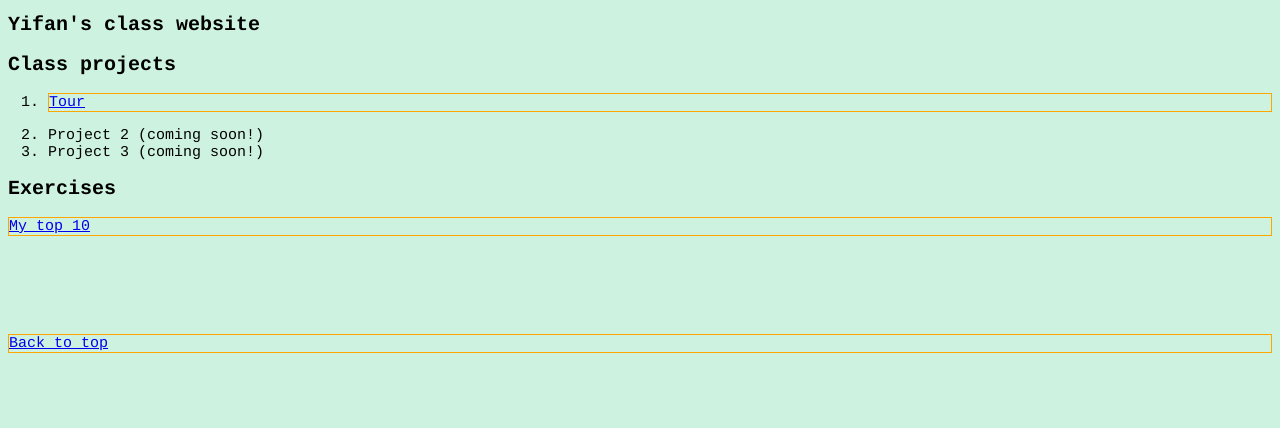
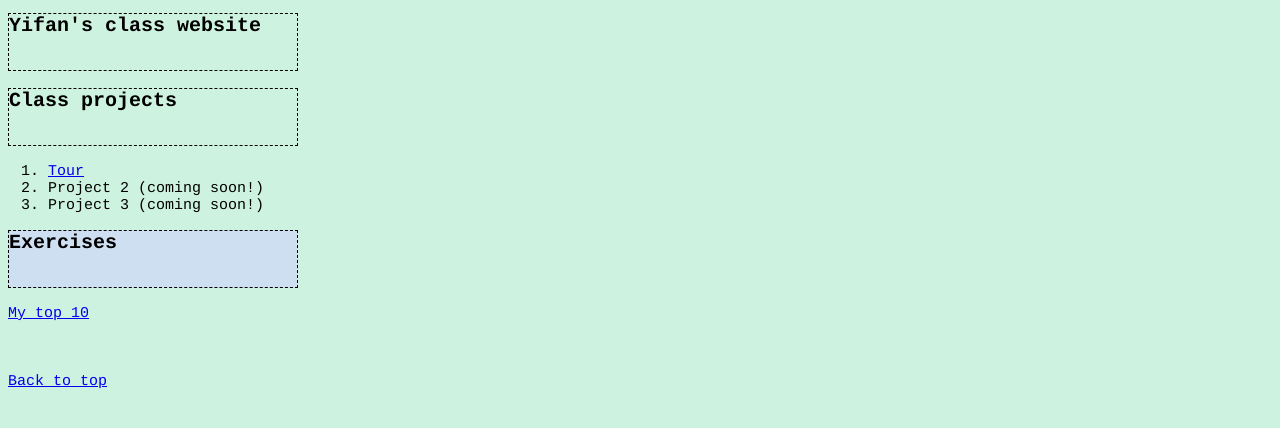
Before and after one commit to yifan0102/interactive-2021, a plain HTML site: page index.html in a window 1280 px wide. Drawn offline with Linux system fonts and the light colour scheme.

Commit message:
Update index.html

```diff
--- a/index.html
+++ b/index.html
@@ -12,20 +12,10 @@
 h1, h2 {
   font-family: Courier;
   font-size: 20px;
-/*  font-weight: bold;
-*/}
-p,a,body {
+}
+p, a, body {
   font-family: Courier;
   font-size: 15px;
-/*  font-weight: bold;
-*/}
-
-a {
-  display:block;
-  border:1px solid orange;
-  margin:1em auto;
-  height:20px
-  width:10vw;
 }
 
 a:hover {
@@ -42,22 +32,21 @@ a:focus {
   color:pink;
 }
 
-
-h1, h2, {
-  border: 1px dashed black;
-  width:25rem;
-  height:2.5rem;
+h1, h2 {
+  border:1px dashed black;
+  width:18rem;
+  height:3.5rem;
 }
 
 </style>
 
-    <link rel="icon" type="image/png" href="images/icon.png"/>
+  <link rel="icon" type="image/png" href="images/icon.png"/>
   </head>
 
   <body>
-    <h1></h1>
-    <h1 id="top" >Yifan's class website</h1>
-    <h2 >Class projects</h2>
+    <!-- <h1></h1> -->
+    <h1 id="top" style="background-color:#CEF2E0">Yifan's class website</h1>
+    <h2 style="background-color:#CEF2E0">Class projects</h2>
     <ol>
     <li>
     <a href="project1.html"> Tour</a>
@@ -69,7 +58,7 @@ h1, h2, {
         Project 3 (coming soon!)
       </li>
     </ol>
-    <h2>Exercises</h2>
+    <h2 style="background-color:#cedff2">Exercises</h2>
     <a href="exercises/top-10.html" style="font-family: Courier"> My top 10</a>
     <br>
     <br>
```
